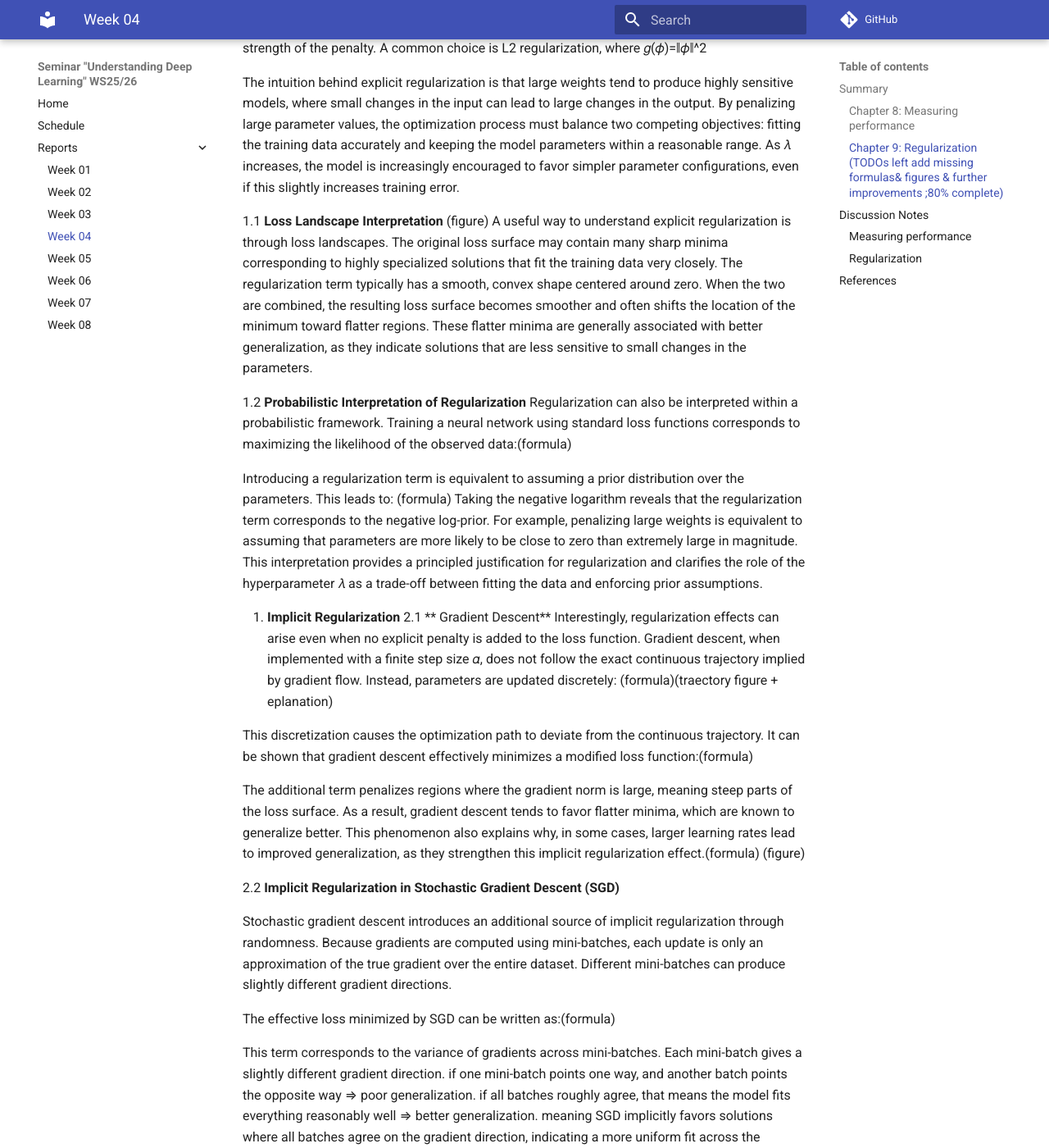
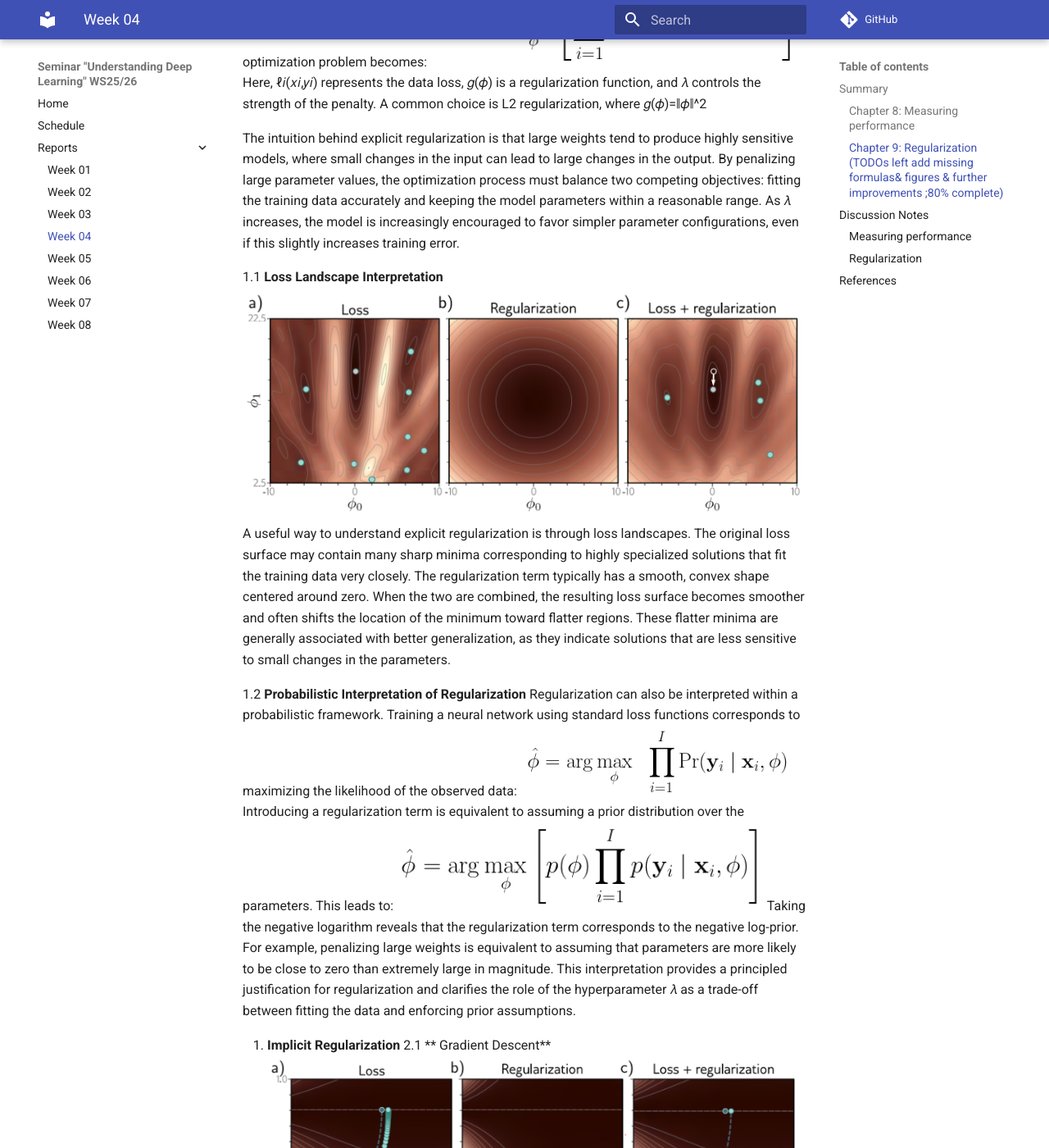
Before and after one commit to link-er/seminar_UDL_wise2526, an MkDocs documentation site: the page built from docs/reports/week04_ch8_9.md, in a window 1280 px wide and 1400 px high, scrolled down 6260 px. Shown: the whole window at 82% size. Built offline with MkDocs 1.6.1 and Material for MkDocs 9.7.7, drawn with Linux system fonts in a browser that asks for light colours; comment, search, counter and statistics services are not loaded; some of the changed text lies outside the part shown.

Commit message:
Update week04_ch8_9.md

```diff
--- a/docs/reports/week04_ch8_9.md
+++ b/docs/reports/week04_ch8_9.md
@@ -102,37 +102,38 @@ Several regularization techniques are presented, ranging from explicit penalties
 
 1. **Explicit Regularization**
 
-Explicit regularization modifies the training objective by adding a penalty term that discourages certain parameter configurations, most commonly those involving large weight values. The optimization problem becomes: (formula)
-
+Explicit regularization modifies the training objective by adding a penalty term that discourages certain parameter configurations, most commonly those involving large weight values. The optimization problem becomes:
+ ![1](../images/regularization/regularization%201.png)
 Here, ℓ𝑖(𝑥𝑖,𝑦𝑖) represents the data loss, 𝑔(𝜙) is a regularization function, and 𝜆 controls the strength of the penalty. A common choice is L2 regularization, where 𝑔(𝜙)=∥𝜙∥^2
 
 The intuition behind explicit regularization is that large weights tend to produce highly sensitive models, where small changes in the input can lead to large changes in the output. By penalizing large parameter values, the optimization process must balance two competing objectives: fitting the training data accurately and keeping the model parameters within a reasonable range. As 𝜆 increases, the model is increasingly encouraged to favor simpler parameter configurations, even if this slightly increases training error.
 
 1.1 **Loss Landscape Interpretation**
-(figure)
+![2](../images/regularization/regularization%202.png)
 A useful way to understand explicit regularization is through loss landscapes. The original loss surface may contain many sharp minima corresponding to highly specialized solutions that fit the training data very closely. The regularization term typically has a smooth, convex shape centered around zero. When the two are combined, the resulting loss surface becomes smoother and often shifts the location of the minimum toward flatter regions. These flatter minima are generally associated with better generalization, as they indicate solutions that are less sensitive to small changes in the parameters.
 
 1.2 **Probabilistic Interpretation of Regularization**
-Regularization can also be interpreted within a probabilistic framework. Training a neural network using standard loss functions corresponds to maximizing the likelihood of the observed data:(formula)
-
+Regularization can also be interpreted within a probabilistic framework. Training a neural network using standard loss functions corresponds to maximizing the likelihood of the observed data:
+![3](../images/regularization/regularization%203.png)
 Introducing a regularization term is equivalent to assuming a prior distribution over the parameters. This leads to:
-(formula)
+![4](../images/regularization/regularization%204.png)
 Taking the negative logarithm reveals that the regularization term corresponds to the negative log-prior. For example, penalizing large weights is equivalent to assuming that parameters are more likely to be close to zero than extremely large in magnitude. This interpretation provides a principled justification for regularization and clarifies the role of the hyperparameter 𝜆 as a trade-off between fitting the data and enforcing prior assumptions.
 
 2. **Implicit Regularization**
 2.1 ** Gradient Descent**
-Interestingly, regularization effects can arise even when no explicit penalty is added to the loss function. Gradient descent, when implemented with a finite step size 𝛼, does not follow the exact continuous trajectory implied by gradient flow. Instead, parameters are updated discretely: (formula)(traectory figure + eplanation)
-
-This discretization causes the optimization path to deviate from the continuous trajectory. It can be shown that gradient descent effectively minimizes a modified loss function:(formula)
-
-The additional term penalizes regions where the gradient norm is large, meaning steep parts of the loss surface. As a result, gradient descent tends to favor flatter minima, which are known to generalize better. This phenomenon also explains why, in some cases, larger learning rates lead to improved generalization, as they strengthen this implicit regularization effect.(formula) (figure)
-
+![5](../images/regularization/regularization%205.png)
+Interestingly, regularization effects can arise even when no explicit penalty is added to the loss function. Gradient descent, when implemented with a finite step size 𝛼, does not follow the exact continuous trajectory implied by gradient flow. Instead, parameters are updated discretely:
+![6](../images/regularization/regularization%206.png)
+This discretization causes the optimization path to deviate from the continuous trajectory. It can be shown that gradient descent effectively minimizes a modified loss function:
+![7](../images/regularization/regularization%207.png)
+The additional term penalizes regions where the gradient norm is large, meaning steep parts of the loss surface. As a result, gradient descent tends to favor flatter minima, which are known to generalize better. This phenomenon also explains why, in some cases, larger learning rates lead to improved generalization, as they strengthen this implicit regularization effect.
+![8](../images/regularization/regularization%208.png)
 2.2 **Implicit Regularization in Stochastic Gradient Descent (SGD)**
 
 Stochastic gradient descent introduces an additional source of implicit regularization through randomness. Because gradients are computed using mini-batches, each update is only an approximation of the true gradient over the entire dataset. Different mini-batches can produce slightly different gradient directions.
 
-The effective loss minimized by SGD can be written as:(formula)
-
+The effective loss minimized by SGD can be written as:
+![8](../images/regularization/regularization%208.png)
 This term corresponds to the variance of gradients across mini-batches.
 Each mini-batch gives a slightly different gradient direction. if one mini-batch points one way, and another batch points the opposite way ⇒ poor generalization.
 if all batches roughly agree, that means the model fits everything reasonably well ⇒  better generalization.
@@ -142,7 +143,7 @@ Consequently, SGD tends to favor parameter configurations where gradients are co
 
 3.**Early Stopping**
 Early stopping is a simple yet powerful regularization technique based on monitoring model performance during training. Initially, training reduces both training and validation error as the model learns the general structure of the data. After a certain point, continued training primarily improves performance on the training set while degrading performance on the validation set.
-(figure)
+![9](../images/regularization/regularization%209.png)
 In the early stages, the model output closely follows the true underlying function. With prolonged training, the model becomes increasingly complex and overfits the noisy training points.
 
 By monitoring the validation loss and stopping training when it stops improving, early stopping effectively limits model complexity. This technique has been shown to behave similarly to L2 regularization, as it prevents weights from growing too large.
@@ -157,13 +158,13 @@ Common ensembling strategies include:
 
 5.**Dropout**
 Dropout introduces regularization by randomly deactivating neurons during training. This prevents the network from relying too heavily on specific activations and forces it to distribute information across multiple pathways.
-(figure)
+![10](../images/regularization/regularization%2010.png)
 
-By preventing neurons from relying too strongly on specific other neurons (co-adaptation), dropout forces the network to learn more robust, distributed representations. Over many iterations, sharp irregularities in the learned function are smoothed out.(figure)
-
+By preventing neurons from relying too strongly on specific other neurons (co-adaptation), dropout forces the network to learn more robust, distributed representations. Over many iterations, sharp irregularities in the learned function are smoothed out.
+![11](../images/regularization/regularization%2011.png)
 8. **Noise Injection**
 Adding noise during training is another way to encourage robustness. Noise can be applied to inputs, parameters, or labels.
-(figure)
+![12](../images/regularization/regularization%2012.png)
 Adding noise forces the model to perform well despite small perturbations, discouraging overfitting. Input noise teaches invariance to irrelevant variations, weight noise encourages stability under parameter perturbations, and label smoothing prevents the model from becoming overly confident.
 
 9.**transferlearning**
```
